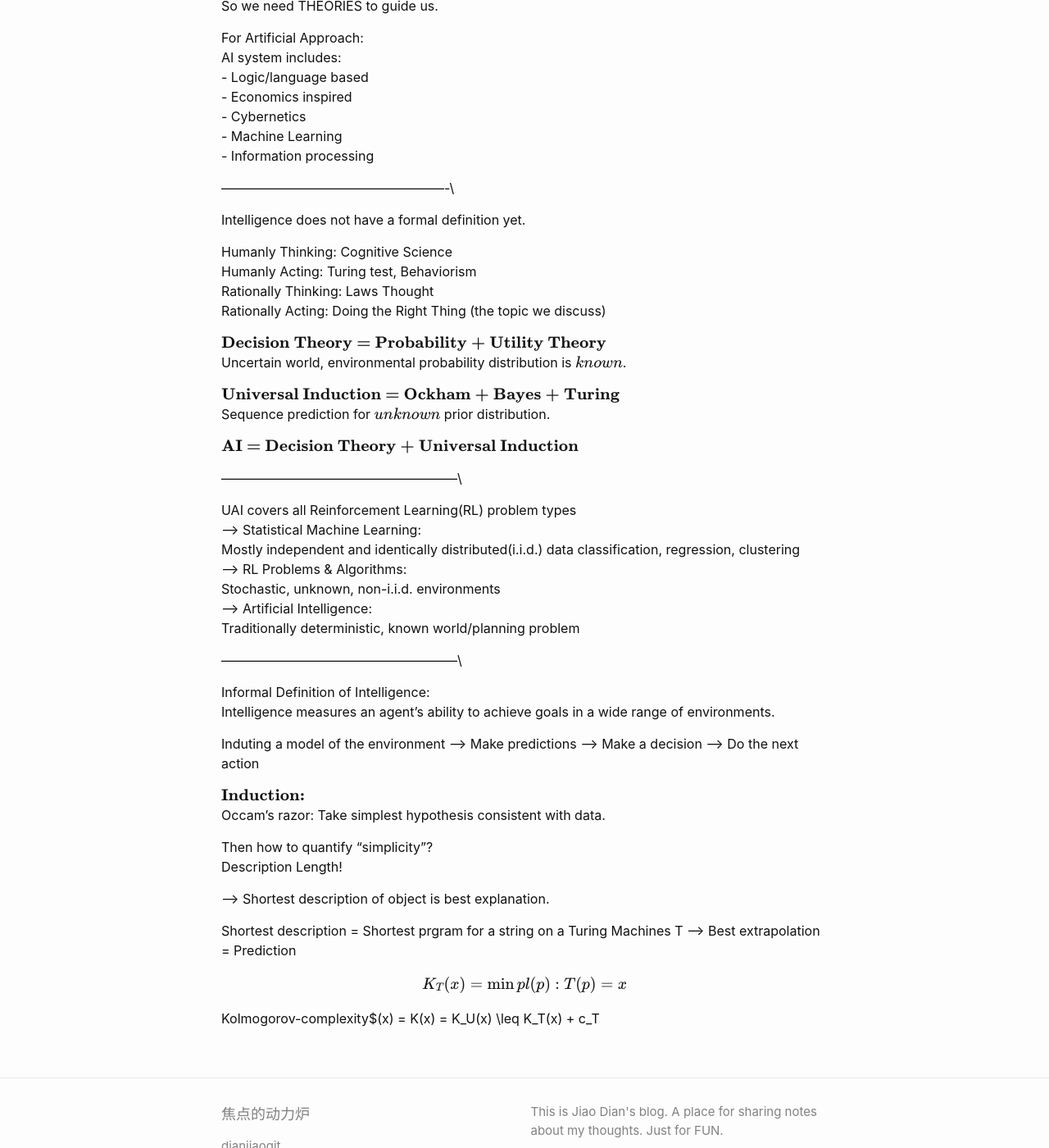
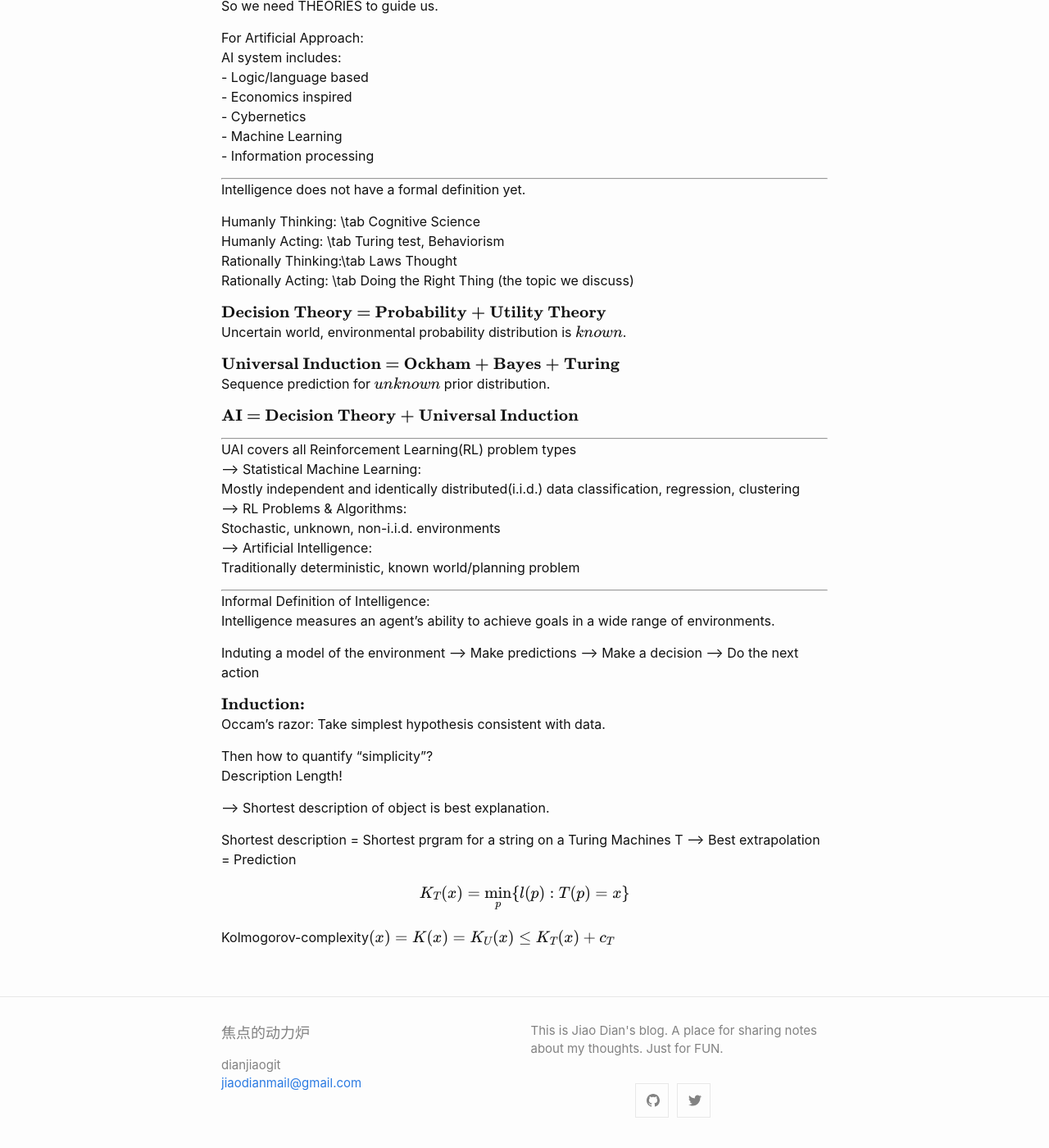
Before and after one commit to dianjiaogit/dianjiaogit.github.io, a Jekyll site: the page built from _posts/2019-12-29-week1 notes.md, in a window 1280 px wide and 1400 px high, scrolled down 355 px. Shown: the whole window at 82% size. Built offline with Jekyll 4.4.1, drawn with Linux system fonts in a browser that asks for light colours; formulas are drawn with MathJax 3.

Commit message:
week1 fix format

```diff
--- a/_posts/2019-12-29-week1 notes.md
+++ b/_posts/2019-12-29-week1 notes.md
@@ -22,14 +22,14 @@
 	- Machine Learning \\
 	- Information processing
 
-----------------------------------------------------\
+----------------------------------------------------
 
 Intelligence does not have a formal definition yet.
 
-Humanly Thinking: 		Cognitive Science\\
-Humanly Acting:			Turing test, Behaviorism\\
-Rationally Thinking:	Laws Thought\\
-Rationally Acting:		Doing the Right Thing (the topic we discuss)
+Humanly Thinking: 	\tab	Cognitive Science\\
+Humanly Acting:		\tab	Turing test, Behaviorism\\
+Rationally Thinking:\tab	Laws Thought\\
+Rationally Acting:	\tab	Doing the Right Thing (the topic we discuss)
 
 
 $\textbf{Decision Theory = Probability + Utility Theory}$\\
@@ -40,7 +40,7 @@
 
 $\textbf{AI = Decision Theory + Universal Induction}$
 
-------------------------------------------------------\
+------------------------------------------------------
 
 UAI covers all Reinforcement Learning(RL) problem types
 --> Statistical Machine Learning:
@@ -50,7 +50,7 @@
 --> Artificial Intelligence:
 Traditionally deterministic, known world/planning problem
 
-------------------------------------------------------\
+------------------------------------------------------
 
 Informal Definition of Intelligence:
 Intelligence measures an agent's ability to achieve goals in a wide range of environments.
@@ -67,6 +67,6 @@
 
 Shortest description = Shortest prgram for a string on a Turing Machines T --> Best extrapolation = Prediction
 
-$$K_T(x) = \min{p}{l(p) : T(p) = x}$$
+$$K_T(x) = \min_{p}\{l(p) : T(p) = x\}$$
 
-Kolmogorov-complexity$(x) = K(x) = K_U(x) \leq K_T(x) + c_T
+Kolmogorov-complexity$(x) = K(x) = K_U(x) \leq K_T(x) + c_T$
```
